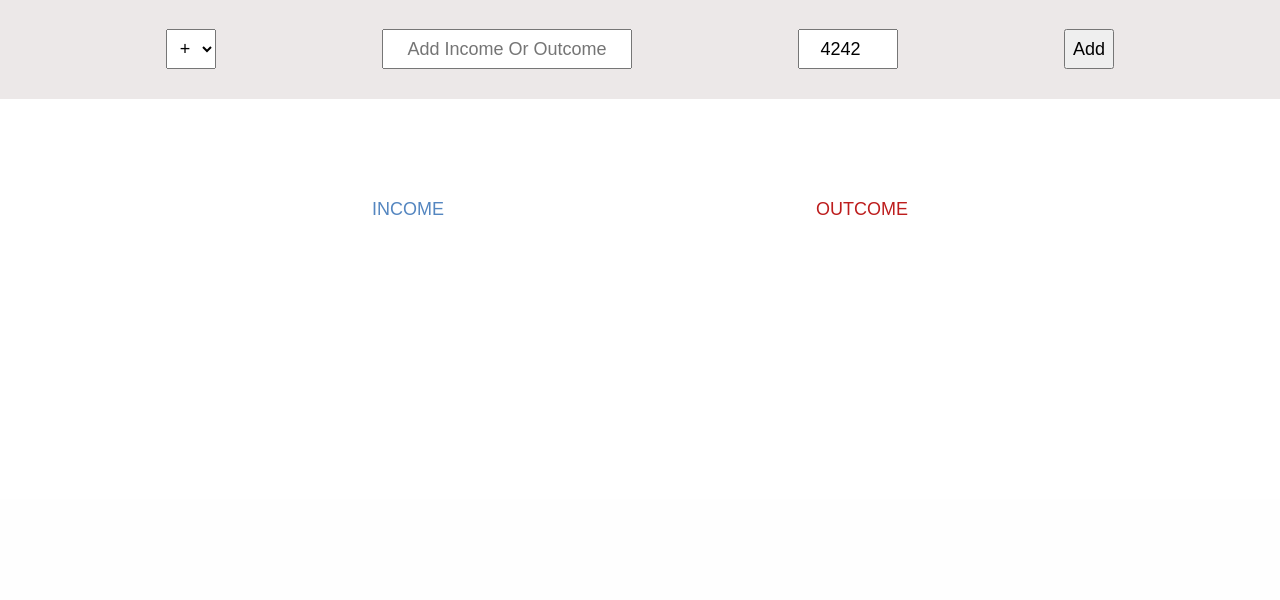
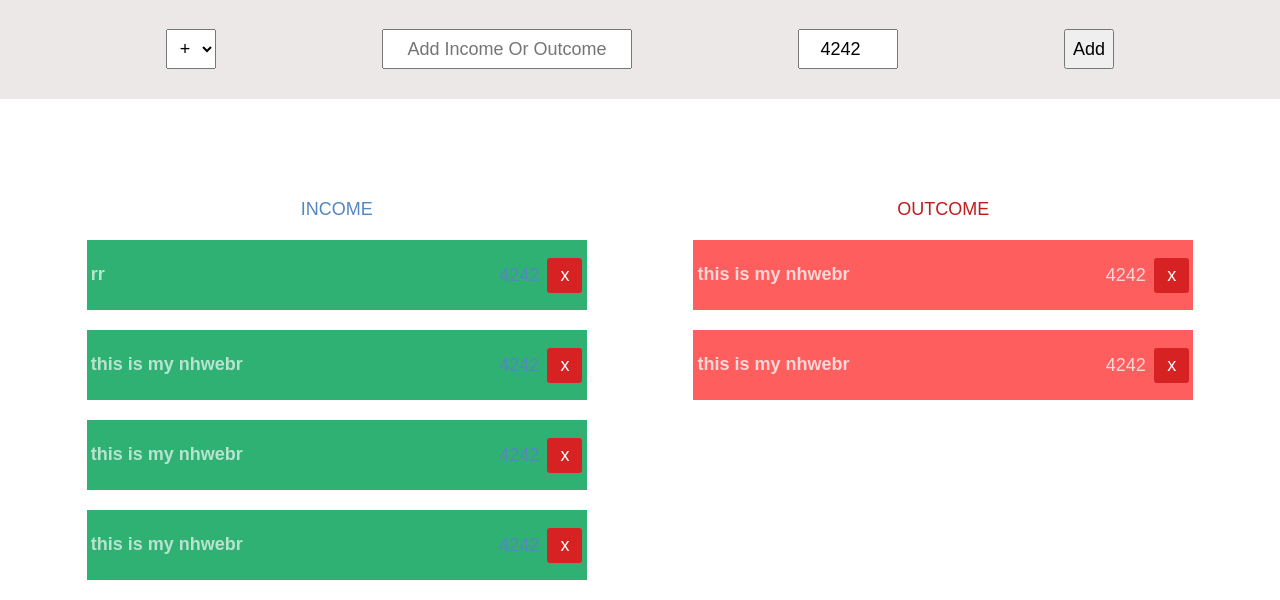
Before and after one commit to shamstakal/Budgety, a Django app: page / in a window 1280 px wide. Shown: the part 301-901 px from the top of the page. Before the commit the page ends 516 px from the top, so only its background shows below. Run offline with Django 3.2, Linux system fonts and the light colour scheme; data comes from the database, SQL or seed files in the repository; both versions use the stored data as it was after the commit.

Commit message:
LISTING BUDGET AND DELETING A BUDGET DONE

```diff
--- a/index/models.py
+++ b/index/models.py
@@ -6,9 +6,9 @@ from django.utils import timezone
 class Budget(models.Model):
     CHOICES = (
         ('+', 'INCOME'),
-        ('', 'OUTCOME')
+        ('-', 'OUTCOME')
     )
-    typ = models.CharField(max_length=5, choices=CHOICES, default='+')
+    typ = models.CharField(max_length=5, choices=CHOICES)
     value = models.IntegerField()
     desc = models.TextField()
     time = models.DateTimeField(default=timezone.now)
--- a/index/templates/index.html
+++ b/index/templates/index.html
@@ -40,11 +40,29 @@
     <div class="inc-out-list">
       <div id="incomes-list">
         <p>INCOME</p>
-        <ul id="income-ul"></ul>
+
+        <ul id="income-ul">
+          {% for inc in incomes %}
+          <li>
+            <h1>{{ inc.desc }}</h1>
+            <p>{{ inc.value }}</p>
+            <button class="delete" id="{{inc.id}}">x</button>
+          </li>
+
+          {% endfor %}
+        </ul>
       </div>
       <div id="outcomes-list">
         <p>OUTCOME</p>
-        <ul id="outcome-ul"></ul>
+        <ul id="outcome-ul">
+          {% for out in outcomes %}
+          <li>
+            <h1>{{ out.desc }}</h1>
+            <p>{{ out.value }}</p>
+            <button class="delete" id="{{out.id}}">x</button>
+            {% endfor %}
+          </li>
+        </ul>
       </div>
     </div>
   </body>
--- a/index/urls.py
+++ b/index/urls.py
@@ -5,5 +5,6 @@ app_name='index'
 
 urlpatterns=[
     path('', views.index, name='index'),
-    path('add-budget/', views.addBudget, name='add-budget')
+    path('add-budget/', views.addBudget, name='add-budget'),
+    path('delete-budget/', views.deleteBudget, name='delete-budget')
 ]
--- a/index/views.py
+++ b/index/views.py
@@ -1,13 +1,17 @@
 from django.shortcuts import render
 from django.http import JsonResponse
 
+from django.core import serializers
 from index.models import Budget
 
 import json
 
 
 def index(request):
-    return render(request, 'index.html')
+    incomes = Budget.objects.filter(typ='+')
+    outcomes = Budget.objects.filter(typ='-')
+    context = {'incomes': incomes, 'outcomes': outcomes}
+    return render(request, 'index.html', context)
 
 
 def addBudget(request):
@@ -15,15 +19,22 @@ def addBudget(request):
     resp = {}
 
     if data['value'] is None:
-        resp = {'msg': 'Value Can\'t be less then zero.'}
+        resp = {'error': True, 'msg': 'Value Can\'t be less then zero.'}
 
     elif (len(data['desc']) <= 0):
-        resp = {'msg': 'Description Can\'t be empty.'}
+        resp = {'error': True, 'msg': 'Description Can\'t be empty.'}
     else:
         newbudget = Budget.objects.create(
             value=data['value'], desc=data['desc'], typ=data['type'])
 
         newbudget.save()
-        resp = {'msg': 'Added Successfully'}
+        newbudget=serializers.serialize('json',[newbudget])
+    return JsonResponse(newbudget, safe=False)
 
-    return JsonResponse(resp, safe=False)
+
+def deleteBudget(request):
+    budg_id=json.loads(request.body)['budg_id']
+    budget=Budget.objects.get(id=budg_id)
+    budget.delete()
+    resp={'msg':'Successfully Deleted'};
+    return JsonResponse(resp,safe=False)
--- a/static/css/style.css
+++ b/static/css/style.css
@@ -71,13 +71,35 @@ select {
   justify-content: space-around;
   align-items: center;
   margin: 20px;
-  height: 50px;
-  width: 330px;
-  background-color: rgb(204, 196, 196);
+  height: 70px;
+  width: 500px;
+  color: rgba(255, 255, 255, 0.658);
+  background-color: rgb(47, 177, 116);
 }
-#delete {
-  padding: 5px;
+#income-ul li h1 {
+  height: 23px;
+  overflow: hidden;
+  width: 400px;
+  text-align: left;
+}
+#outcome-ul li h1 {
+  height: 23px;
+  overflow: hidden;
+  width: 400px;
+  text-align: left;
+}
+#outcome-ul li {
+  color: rgba(255, 255, 255, 0.753);
+  background-color: rgba(255, 0, 0, 0.63);
+}
+#outcome-ul li p {
+  color: rgba(255, 255, 255, 0.753);
+}
+.delete {
   background-color: rgb(214, 34, 34);
   border: none;
   color: white;
+  height: 35px;
+  width: 35px;
+  border-radius: 3px;
 }
--- a/static/js/script.js
+++ b/static/js/script.js
@@ -1,10 +1,7 @@
 // var total_budget_field = document.getElementById("total-inc-out");
 // var total_income_field = document.getElementById("total-income");
 // var total_outcome_field = document.getElementById("total-outcome");
-// var income_list = document.getElementById("income-ul");
-// var outcome_list = document.getElementById("outcome-ul");
-// alert('fsfe')
-let add_btn = document.getElementById("add-btn");
+let delete_btns = document.querySelectorAll(".delete");
 let budget_form = document.querySelector(".budget-form");
 
 function addBudgetReq() {
@@ -15,7 +12,7 @@ function addBudgetReq() {
     body: JSON.stringify(data),
   })
     .then((jresp) => jresp.json())
-    .then((resp) => alert(resp.msg))
+    .then((resp) => successHandler(resp))
     .catch((error) => console.log(error));
 }
 
@@ -28,16 +25,55 @@ function form_data(form) {
   }
   return data;
 }
-// form_data(budget_form);
-// add_btn.addEventListener("click", addBudgetReq);
 budget_form.addEventListener("submit", (e) => {
   e.preventDefault();
   addBudgetReq();
 });
-// var type = document.getElementById("type");
-// var description = document.getElementById("name");
-// var amount = document.getElementById("amount");
-// var inputs = document.querySelectorAll("input");
+function successHandler(resp) {
+  if (resp.error) {
+    alert(resp.msg);
+  } else {
+    console.log("sles called");
+    appendBudgetEl(resp);
+  }
+}
+function appendBudgetEl(resp) {
+  let newBudget = JSON.parse(resp)[0]["fields"];
+
+  let element = document.createElement("li");
+  let income_list = document.getElementById("income-ul");
+  let outcome_list = document.getElementById("outcome-ul");
+  element.innerHTML = `
+        <h1>${newBudget["desc"]}</h1>
+        <p>${newBudget["value"]}</p>
+        <button class='delete' id="${newBudget["id"]}">x</button>`;
+
+  if (newBudget["typ"] == "+") {
+    income_list.appendChild(element);
+  } else {
+    outcome_list.appendChild(element);
+  }
+}
+// console.log(delete_btns)
+
+delete_btns.forEach((btn) => {
+  // console.log(btn)
+  btn.addEventListener("click", (e) => {
+    // console.log(e.target.id)
+    deleteBudget(e);
+  });
+});
+function deleteBudget(e) {
+  let url = "http://127.0.0.1:8000/delete-budget/";
+  let data = JSON.stringify({ budg_id: e.target.id });
+  fetch(url, {
+    method: "POST",
+    body: data,
+  })
+    .then((jresp) => jresp.json())
+    .then((resp) => alert(resp["msg"]))
+    .catch((error) => console.log(error));
+}
 // total_income = 20;
 // total_outcome = 10;
 // total_budget = 0;
```
Also changed, not shown: db.sqlite3.
